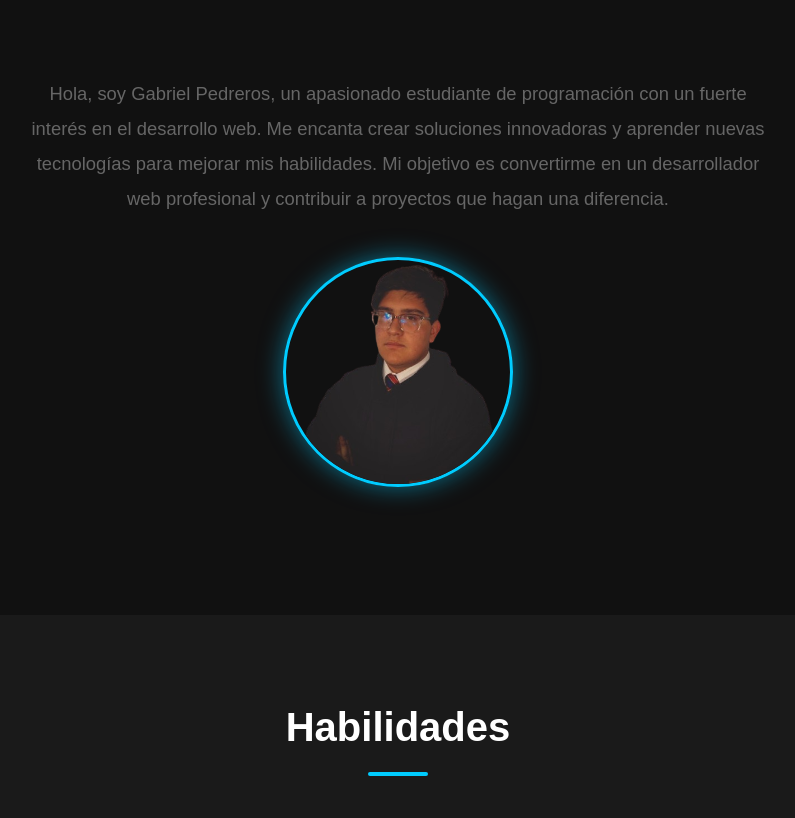
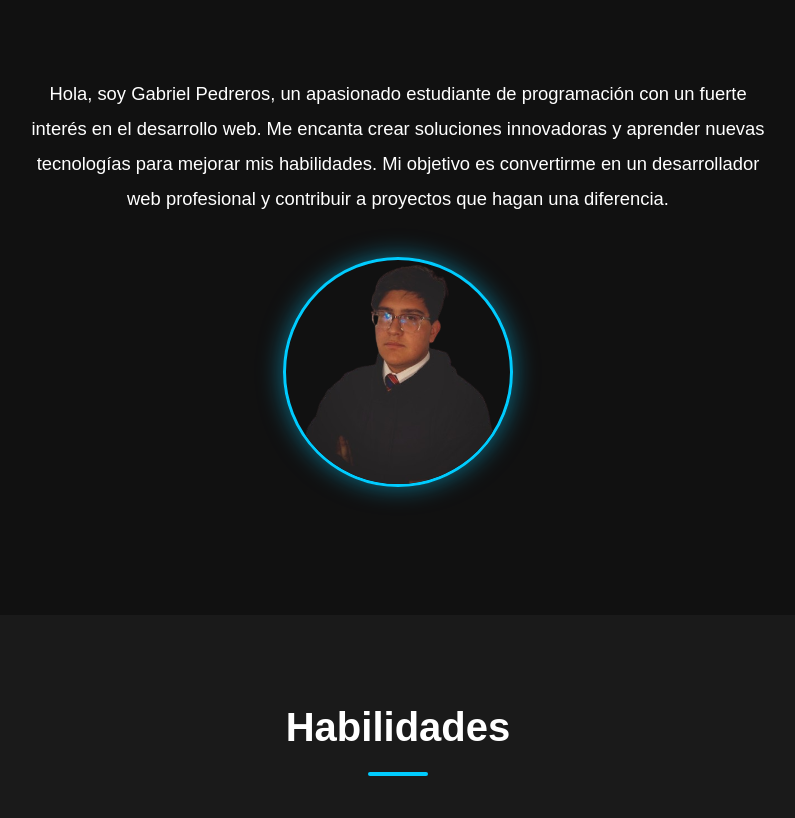
Before and after one commit to gpb-codes/gabrielPedreros, a plain HTML site: page index.html in a window 1280 px wide. Shown: the part 1306-2124 px from the top of the page, without its empty margins (242-1037 px from the left). Drawn offline with nearby package versions, Linux system fonts and the light colour scheme; a web font is replaced by a local one.

Commit message:
Update style.css

```diff
--- a/css/style.css
+++ b/css/style.css
@@ -339,7 +339,7 @@ body {
 .about-content {
   max-width: 750px;
   font-size: 1.15rem;
-  color: var(--gris);
+  color: var(--blanco);
   line-height: 1.9;
   text-align: center;
 }
```
